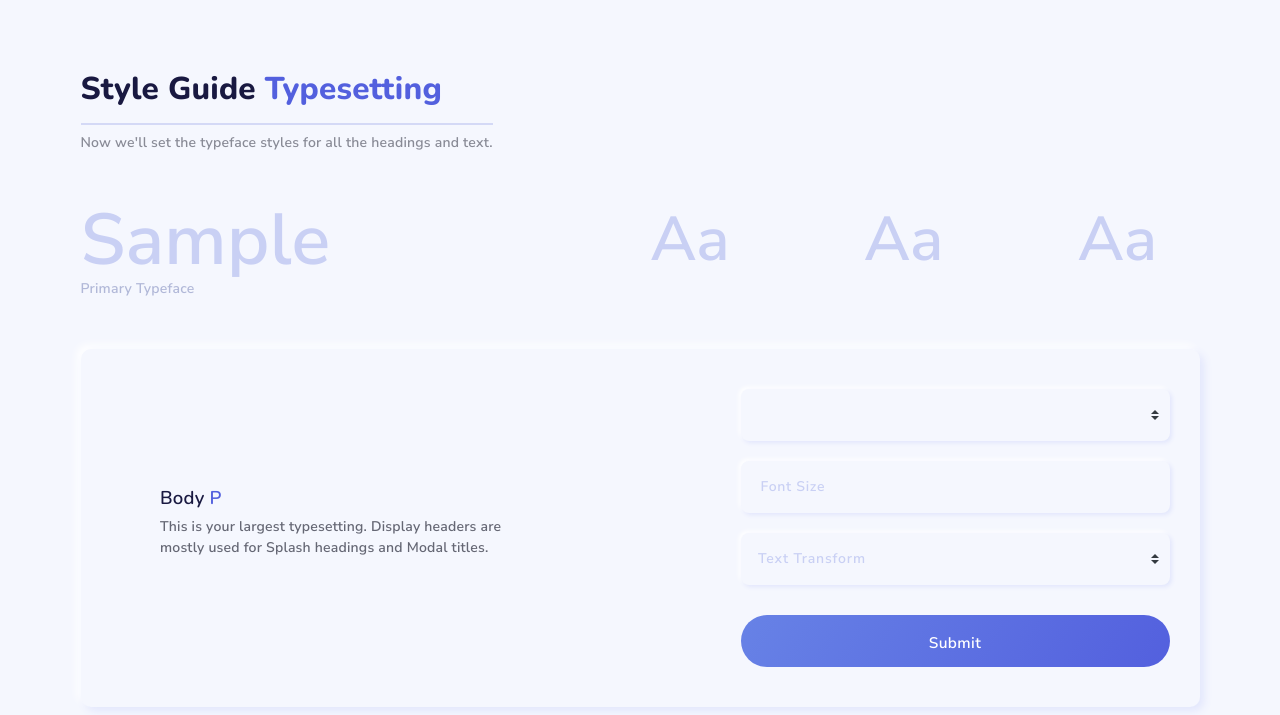
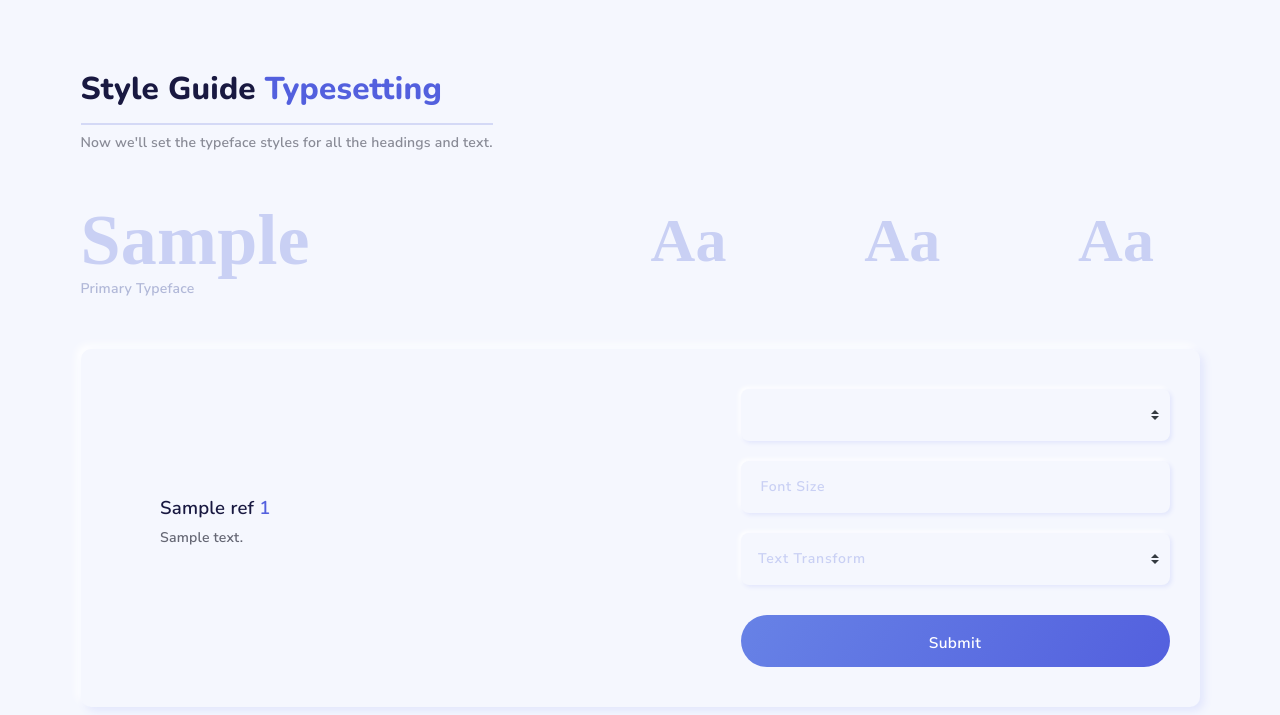
Before and after one commit to sashacandoit/style-guide-generator, a Flask app: template project/templates/style_guide_typesetting.html in a window 1280 px wide. Shown: the part 85-800 px from the top of the page. Run offline with Flask 2, Linux system fonts and the light colour scheme; the template is opened without the code that fills it: values that come from a table or form of the project are taken from there, others are empty; tables that the repository leaves empty hold one stand-in row (values such as "Sample post"); lists and menus that the app fills with data are empty; some libraries are stand-ins or nearby versions.

Commit message:
template rendering with user typeface

```diff
--- a/project/app.py
+++ b/project/app.py
@@ -2,7 +2,7 @@
 from flask_colorpicker import colorpicker
 
 from forms import AddUserForm, LoginForm, UpdateUserForm, DeleteForm, ColorSchemeForm, TypesettingForm, NewStyleGuideForm
-from models import db, connect_db, User, APIFontStyle, get_all_fonts, StyleGuide, TypesettingStyle, TypefaceVariant, get_typeface_variants, get_variant_urls, get_variant_choices
+from models import db, connect_db, User, APIFontStyle, get_all_fonts, StyleGuide, TypesettingStyle, TypefaceVariant, get_typeface_variants, get_variant_urls, get_variant_choices, StyleRef
 from sqlalchemy.exc import IntegrityError
 
 
@@ -162,18 +162,19 @@
         db.session.add(new_style_guide)
         db.session.commit()
 
-        # adds FORMS to session with no submitions
+        # adds new style guide to session
         session['style_guide'] = new_style_guide.id
 
+        # adds primary typeface variants to database
         variants = get_typeface_variants(new_style_guide.id, primary_typeface)
         for variant in variants:
             new_variant = TypefaceVariant.add_variant(
-                style_guide_id=variant.style_guide_id,
-                font_family=variant.font_family,
-                category=variant.category,
-                weight=variant.weight,
-                style=variant.style,
-                url=variant.url
+                style_guide_id=variant['style_guide_id'],
+                font_family=variant['font_family'],
+                category=variant['category'],
+                weight=variant['weight'],
+                style=variant['style'],
+                url=variant['url']
             )
 
             db.session.add(new_variant)
@@ -182,7 +183,7 @@
         # redirects to first step/form page
         return redirect(f"/style-guide/{new_style_guide.id}/typesetting/body")
 
-    # renders start page with stype guide title form
+    # renders start page with style guide title form
     return render_template('style_guide_new.html', user=user, form=form)
 
 
@@ -193,19 +194,35 @@
 
 @app.route('/style-guide/<style_guide_id>/typesetting/body')
 def typesetting_body(style_guide_id):
+    """defines typesetting style for body content with TypeSettingForm using variants from primary typeface in style guide """
 
+    # retrieves style guide id from session
     style_guide = StyleGuide.query.get(style_guide_id)
 
+    # gets typesetting description
+    style_ref_details = StyleRef.query.get('p')
+
+    # gets variants for primary typeface
+    primary_typeface = style_guide.primary_typeface
+    variants = TypefaceVariant.query.filter_by(style_guide_id=style_guide_id)
+
+    #checks that user is authorized to work with style guide
     if style_guide.username != session['username'] or "username" not in session:
         flash('Sorry, you are not authorized to view that page')
         return redirect('/')
 
+    # adds starting data to TypesettingForm
     form = TypesettingForm()
-    primary_typeface = style_guide.primary_typeface
-    style_ref = 'p'
-    form.variant.choices = get_variant_choices(primary_typeface)
+    style_ref = style_ref_details.id
 
+    # gets variant select field choices
+    v_choices = []
+    for variant in variants:
+        v = (variant.weight + '-' + variant.style)
+        v_choices.append(v)
+    form.variant.choices = v_choices
 
+    #retrieve form data on submit and add to database
     if form.validate_on_submit():
         variant=form.variant.data
         text_size= form.text_size.data
@@ -216,10 +233,11 @@
         db.session.add(body_typesetting)
         db.session.commit()
 
+        #redirects to next TypesettingForm
         return redirect(f"/style-guide/{style_guide_id}/typesetting/h1")
 
-
-    return render_template('style_guide_typesetting.html', style_guide=style_guide, form=form)
+    # renders page with Typesetting Form
+    return render_template('style_guide_typesetting.html', style_guide=style_guide, form=form, style_ref=style_ref_details, variants=variants)
 
 
 
--- a/project/templates/style_guide_typesetting.html
+++ b/project/templates/style_guide_typesetting.html
@@ -1,6 +1,19 @@
 {% extends 'base.html' %}
 {% block styles %}
-<link rel="stylesheet" href="https://fonts.googleapis.com/css2?family=Nunito:wght@300;600;800&display=swap">
+
+<style type="text/css">
+    .primary-typeface-set {
+        font-family: "{{style_guide.primary_typeface}}";
+    }
+
+    .typeface-weight-set {
+        font-family: "{{style_guide.primary_typeface}}";
+    }
+</style>
+
+{% for variant in variants %}
+    <link rel="stylesheet" href={{variant.url}}>
+{% endfor %}
 
 {% endblock %}
 
@@ -14,7 +27,9 @@
         <div class="row justify-content-between align-items-start mt-20">
             <div class="col-md-5">
                 <div class="row">
-                    <div class="primary-typeface-set">{{ style_guide.primary_typeface }}</div>
+                    <div class="primary-typeface-set">
+                        {{ style_guide.primary_typeface }}
+                    </div>
                     <div style="color: #b1b8d8;">Primary Typeface</div>
                 </div>
 
@@ -22,6 +37,7 @@
 
             <div class="col-md-6">
                 <div class="row justify-content-between">
+
                     <div class="col-6 col-md-3">
                         <span class="typeface-weight-set">Aa</span>
                     </div>
@@ -50,10 +66,9 @@
 
                     <div class="row align-items-center justify-content-between ">
                         <div class="col-md-5 pl-60">
-                            <h6>Body <span class="text-primary">P</span></h6>
+                            <h6>{{ style_ref.name }} <span class="text-primary text-uppercase">{{ style_ref.id }}</span></h6>
                             <p class="">
-                                This is your largest typesetting. Display headers are mostly used for Splash headings and Modal
-                                titles.
+                                {{ style_ref.description }}
                             </p>
                         </div>
 
```
Also changed, not shown: project/models.py (+17 -7 lines), project/seed.py (+51 -1 lines).
